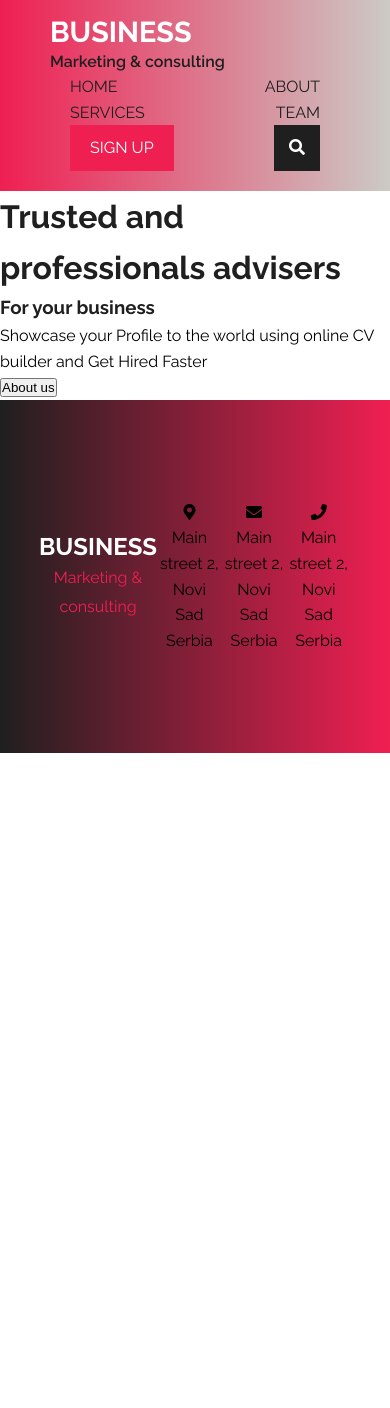
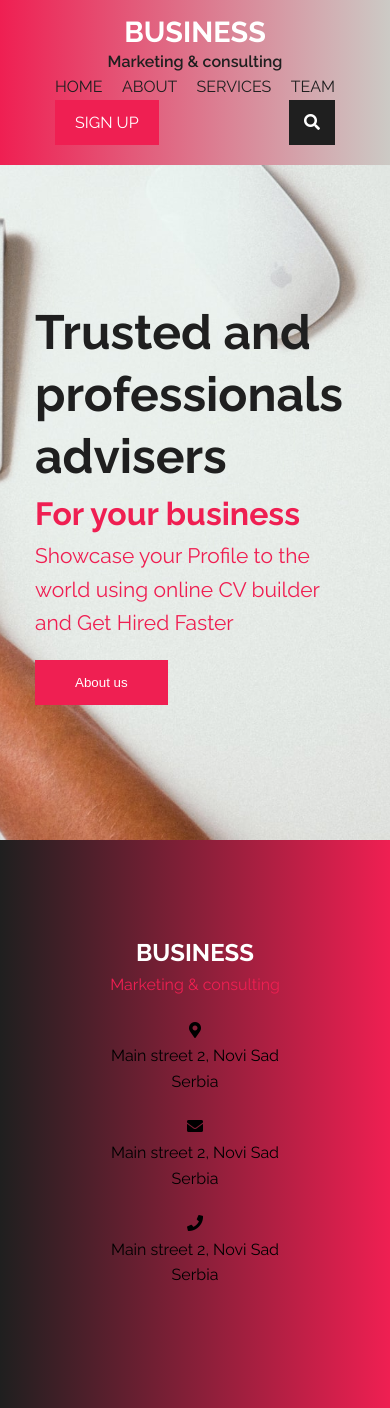
Before and after one commit to srdjanpetkovski/Business, a PHP site: page / in a window 390 px wide. Before the commit the page ends 753 px from the top, so only its background shows below. Run offline with PHP 8.4, Linux system fonts and the light colour scheme; some libraries are stand-ins or nearby versions.

Commit message:
header html i css

```diff
--- a/scss/style.css
+++ b/scss/style.css
@@ -22,6 +22,12 @@ body {
 .container {
   width: 80%;
   margin: 0 auto;
+}
+
+@media (max-width: 767px) {
+  .container {
+    width: 95%;
+  }
 }
 
 h1, h2, h3, h4, h5, h6 {
@@ -68,6 +74,27 @@ nav {
   padding: 20px 50px;
 }
 
+@media (max-width: 767px) {
+  nav {
+    display: -webkit-box;
+    display: -ms-flexbox;
+    display: flex;
+    -ms-flex-wrap: wrap;
+        flex-wrap: wrap;
+    -webkit-box-pack: center;
+        -ms-flex-pack: center;
+            justify-content: center;
+    -webkit-box-align: center;
+        -ms-flex-align: center;
+            align-items: center;
+    -webkit-box-orient: horizontal;
+    -webkit-box-direction: normal;
+        -ms-flex-direction: row;
+            flex-direction: row;
+    text-align: center;
+  }
+}
+
 nav .logo {
   font-size: 1.8rem;
   line-height: 25px;
@@ -110,6 +137,12 @@ nav ul li {
   text-transform: uppercase;
 }
 
+@media (max-width: 767px) {
+  nav ul li {
+    margin: 0 5px;
+  }
+}
+
 nav ul li:nth-child(5) {
   background: #ef1f52;
   padding: 10px 20px;
@@ -134,6 +167,91 @@ nav ul li:nth-child(6) a {
 
 nav ul li:nth-child(6) a:hover {
   color: #cccac5;
+}
+
+/*********************
+header
+*********************/
+header {
+  background-image: url("../img/header.jpg");
+  background-position: center;
+  background-size: cover;
+  height: 80vh;
+  display: -webkit-box;
+  display: -ms-flexbox;
+  display: flex;
+  -ms-flex-wrap: wrap;
+      flex-wrap: wrap;
+  -webkit-box-pack: center;
+      -ms-flex-pack: center;
+          justify-content: center;
+  -webkit-box-align: end;
+      -ms-flex-align: end;
+          align-items: flex-end;
+  -webkit-box-orient: vertical;
+  -webkit-box-direction: normal;
+      -ms-flex-direction: column;
+          flex-direction: column;
+  padding-right: 300px;
+  text-align: right;
+}
+
+@media (max-width: 767px) {
+  header {
+    text-align: left;
+    padding: 35px;
+    display: -webkit-box;
+    display: -ms-flexbox;
+    display: flex;
+    -ms-flex-wrap: wrap;
+        flex-wrap: wrap;
+    -webkit-box-pack: center;
+        -ms-flex-pack: center;
+            justify-content: center;
+    -webkit-box-align: start;
+        -ms-flex-align: start;
+            align-items: flex-start;
+    -webkit-box-orient: vertical;
+    -webkit-box-direction: normal;
+        -ms-flex-direction: column;
+            flex-direction: column;
+  }
+}
+
+header h1 {
+  font-size: 4rem;
+  line-height: 1.3;
+}
+
+@media (max-width: 767px) {
+  header h1 {
+    font-size: 3rem;
+  }
+}
+
+header h3 {
+  color: #ef1f52;
+  font-size: 2rem;
+}
+
+header p {
+  font-size: 21px;
+  color: #ef1f52;
+}
+
+header button {
+  padding: 15px 40px;
+  background: #ef1f52;
+  color: #fff;
+  border: none;
+  margin-top: 20px;
+  cursor: pointer;
+}
+
+header button:hover {
+  background: #1f1f1f;
+  -webkit-transition: 0.3s ease;
+  transition: 0.3s ease;
 }
 
 /*********************
@@ -170,6 +288,15 @@ footer .container .col {
           flex: 1;
 }
 
+@media (max-width: 767px) {
+  footer .container .col {
+    -webkit-box-flex: 0;
+        -ms-flex: 0 0 100%;
+            flex: 0 0 100%;
+    margin-bottom: 20px;
+  }
+}
+
 footer .container .col .logo {
   font-size: 1.5rem;
   line-height: 25px;
--- a/scss/style.scss
+++ b/scss/style.scss
@@ -22,7 +22,18 @@ mixins
     align-items: $align;
     flex-direction: $direction;
 }
-
+@mixin btn {
+    padding: 15px 40px;
+    background: $pink;
+    color: $white;
+    border: none;
+    margin-top: 20px;
+    cursor: pointer;
+    &:hover {
+        background: $black;
+        transition: $transition;
+    }
+}
 /*********************
 basic styles
 *********************/
@@ -38,6 +49,9 @@ body {
 .container {
     width: 80%;
     margin: 0 auto;
+    @media (max-width:767px) {
+        width: 95%;
+    }
 }
 h1, h2, h3, h4, h5, h6 {
     font-weight: 700;
@@ -62,6 +76,10 @@ nav {
     @include flex(space-between, center, row);
     background: linear-gradient(to right, $pink, $lightgray);
     padding: 20px 50px;
+    @media (max-width:767px) {
+        @include flex(center, center, row);
+        text-align: center;
+    }
     .logo {
         font-size: 1.8rem;
         line-height: 25px;
@@ -82,6 +100,9 @@ nav {
         li {
             margin: 0 20px;
             text-transform: uppercase;
+            @media (max-width:767px) {
+                margin: 0 5px;
+            }
             &:nth-child(5) {
                 background: $pink;
                 padding: 10px 20px;
@@ -107,6 +128,42 @@ nav {
 }
 
 /*********************
+header
+*********************/
+header {
+    background-image: url("../img/header.jpg");
+    background-position: center;
+    background-size: cover;
+    height: 80vh;
+    @include flex(center, flex-end, column);
+    padding-right: 300px;
+    text-align: right;
+    @media (max-width:767px) {
+        text-align: left;
+        padding: 35px;
+        @include flex(center, flex-start, column);
+    }
+    h1 {
+        font-size: 4rem;
+        line-height: 1.3;
+        @media (max-width:767px) {
+            font-size: 3rem;
+        }
+    }
+    h3 {
+        color: $pink;
+        font-size: 2rem;
+    }
+    p {
+        font-size: 21px;
+        color: $pink;
+    }
+    button {
+        @include btn;
+    }
+}
+
+/*********************
 footer
 *********************/
 footer {
@@ -117,6 +174,10 @@ footer {
         @include flex(space-between, center, row);
         .col {
             flex: 1;
+            @media (max-width:767px) {
+                flex: 0 0 100%;
+                margin-bottom: 20px;
+            }
             .logo {
                 font-size: 1.5rem;
                 line-height: 25px;
```
Also changed, not shown: 1 other file.
